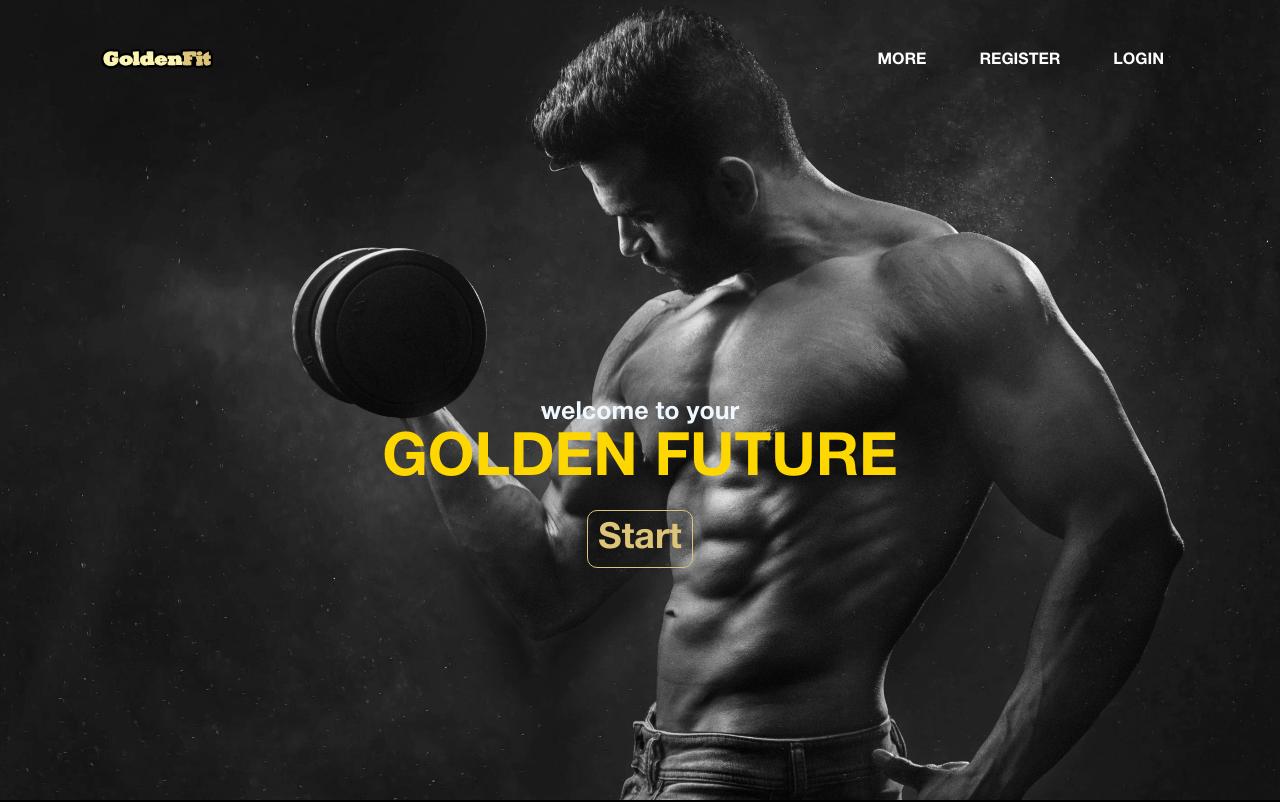
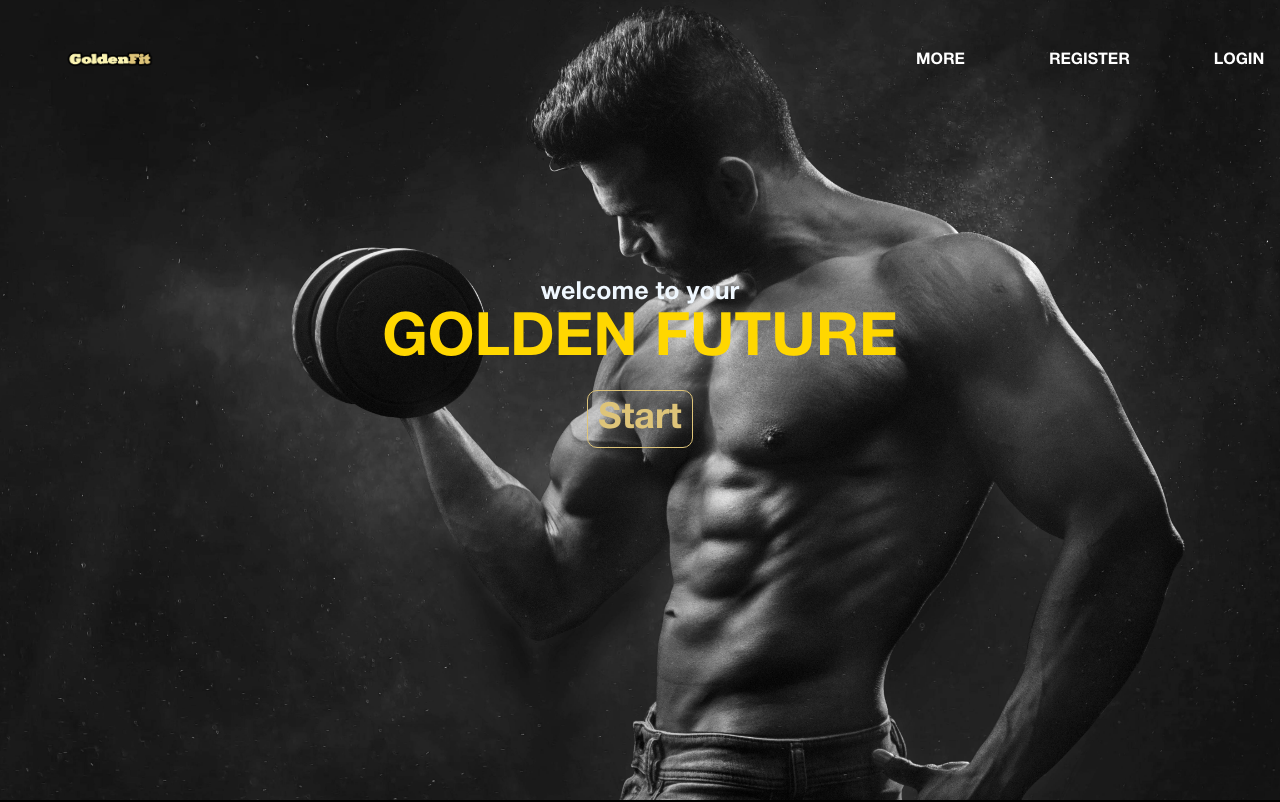
Before and after one commit to xotoxex/Golden, a plain HTML site: page index.html in a window 1280 px wide. Shown: the top 802 px of the page. Drawn offline with Linux system fonts and the light colour scheme.

Commit message:
fixed navbar

```diff
--- a/index.css
+++ b/index.css
@@ -37,8 +37,10 @@ body {
 }
 
 .navbar {
+  position: fixed;
+  z-index: 9999;
   height: 15%;
-  width: 85%;
+  width: 100%;
   margin: auto;
   display: flex;
   align-items: center;
@@ -52,6 +54,10 @@ body {
   height: auto;
   display: flex;
   min-width: 90px;
+}
+
+.navbar .logo {
+  margin-left: 5vw;
 }
 
 .logo_holder {
@@ -76,6 +82,7 @@ li {
 
 .navigation {
   color: aliceblue;
+  margin-right: 5vw;
 }
 
 .content {
@@ -188,9 +195,10 @@ button {
   font-size: 1vw;
   margin-bottom: 2%;
   margin-left: 2%;
-  transition: all 0.25s linear;
+  transition: all 0.15s linear;
   position: relative;
   z-index: 1;
+  overflow: hidden;
 }
 
 .widget_button:hover {
@@ -207,7 +215,7 @@ button {
   height: 100%;
   background-color: gold;
   z-index: -1;
-  transition: transform 0.35s;
+  transition: transform 0.3s;
   transform-origin: 0 0;
   transition-timing-function: cubic-bezier(0.5, 1.6, 0.4, 0.7);
   transform: scaleX(0);
```
